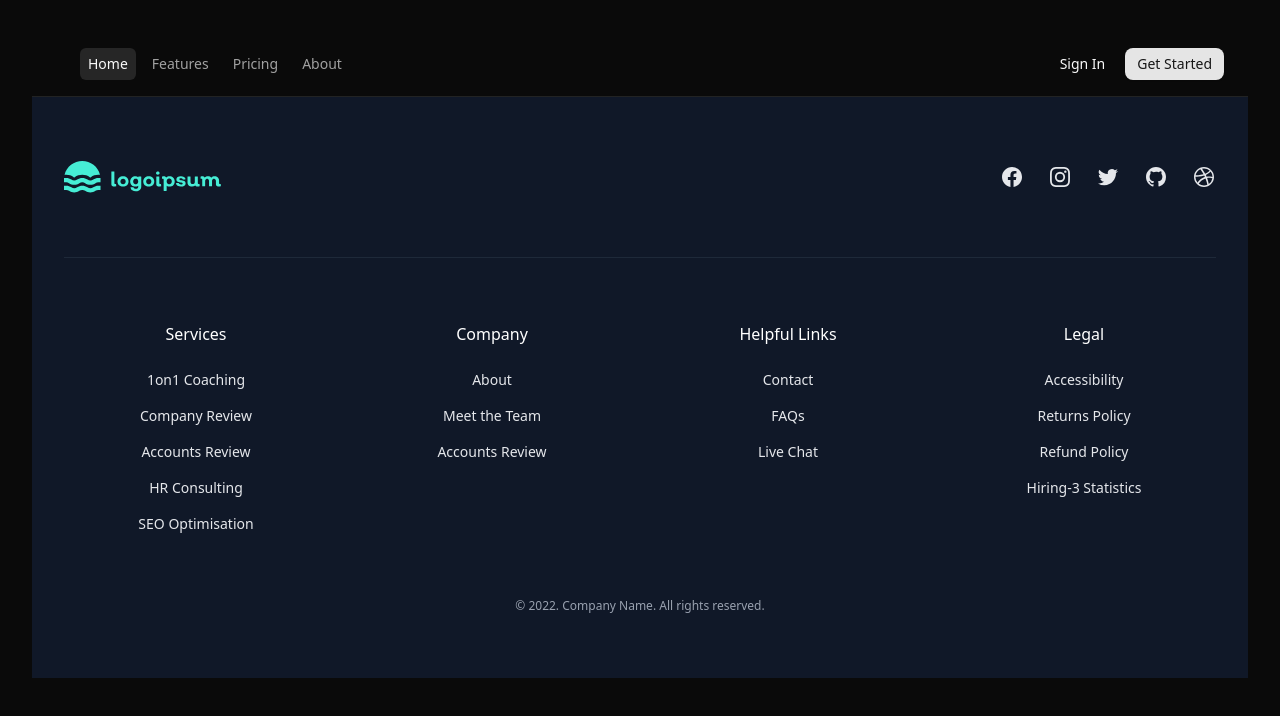
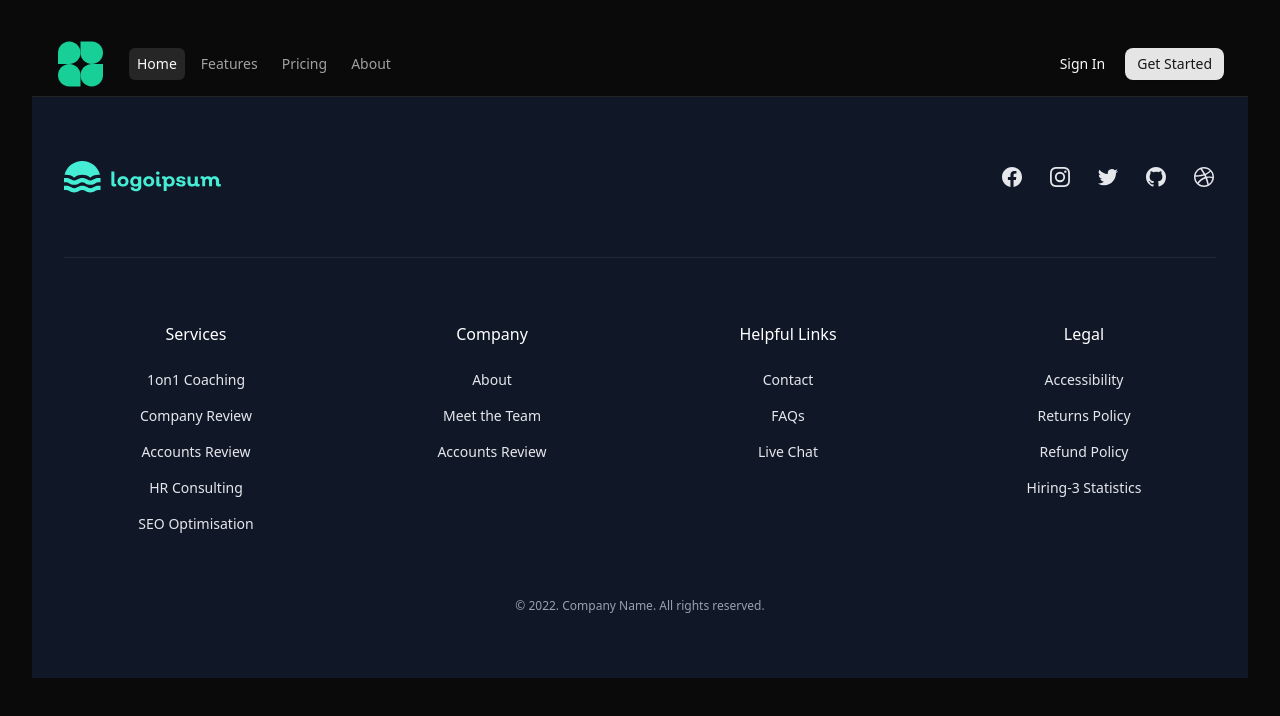
Before and after one commit to Umme-Nahida/PH_tour_management_client, a React (Vite) app: page / in a window 1280 px wide. Shown: the top 716 px of the page. Built offline with nearby package versions, Linux system fonts and the light colour scheme.

Commit message:
added common layout and admin layout

```diff
--- a/src/components/Layouts/Navbar.tsx
+++ b/src/components/Layouts/Navbar.tsx
@@ -83,7 +83,7 @@ export default function Component() {
           {/* Main nav */}
           <div className="flex items-center gap-6">
             <a href="#" className="text-primary hover:text-primary/90">
-              {/* <Logo/>  */}
+              <Logo/>
             </a>
             {/* Navigation menu */}
             <NavigationMenu className="max-md:hidden">
```
